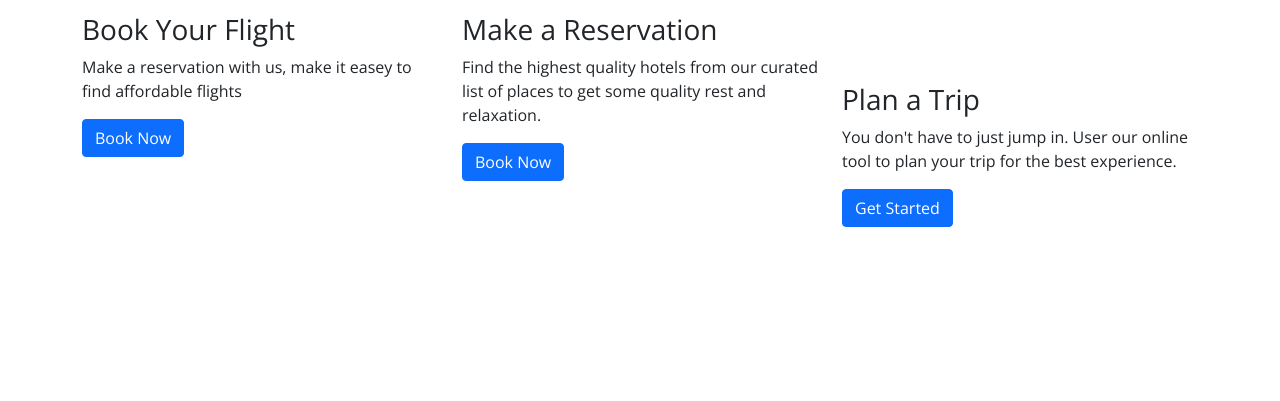
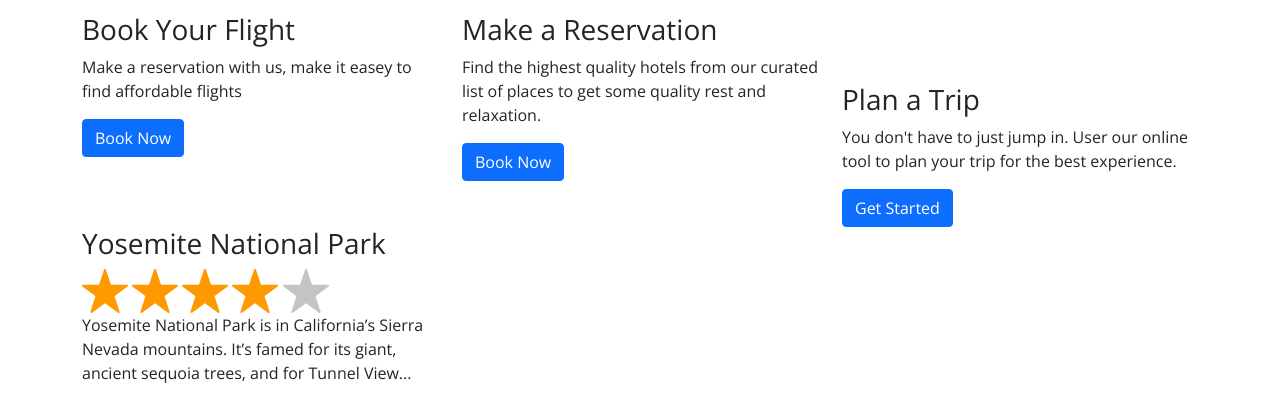
Before and after one commit to Cordovas-cmd/Travel-Site, a plain HTML site: page index.html in a window 1280 px wide. Shown: the part 673-1074 px from the top of the page. Before the commit the page ends 900 px from the top, so only its background shows below. Drawn offline with nearby package versions, Linux system fonts and the light colour scheme.

Commit message:
added a new section with a hards coded star rating

```diff
--- a/index.html
+++ b/index.html
@@ -88,6 +88,34 @@
 
             </section>
 
+            <section id="locations">
+
+                <div class="container">
+                  <div class="row">
+
+                      <div class="location-item col-lg-4 col-md-12 col-sm-12">
+                        <div class="location-card yosemite">
+                          <div class="card-items">
+                            <div class="heading">
+                              <h3> Yosemite National Park</h3>
+                                <div class="rating">
+                                  <img src="./Assets/Images/star.png" />
+                                  <img src="./Assets/Images/star.png" />
+                                  <img src="./Assets/Images/star.png" />
+                                  <img src="./Assets/Images/star.png" />
+                                  <img src="./Assets/Images/star-gray.png" />
+
+                                </div>
+                            </div>
+                            <p> Yosemite National Park is in California’s Sierra Nevada mountains. It’s famed for its giant, ancient sequoia trees, and for Tunnel View...</p>
+
+                          </div>
+                        </div>
+                      </div>
+                      </div>
+                      </div>
+                      </section>
+
 
 
 
```
Also changed, not shown: Assets/Images/star-gray.png (renamed from Assets/Images/Vector-1.png), Assets/Images/star.png (renamed from Assets/Images/Vector.png).
